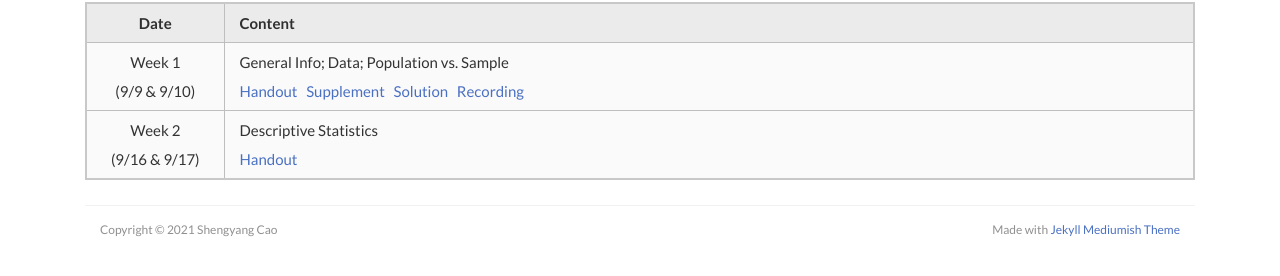
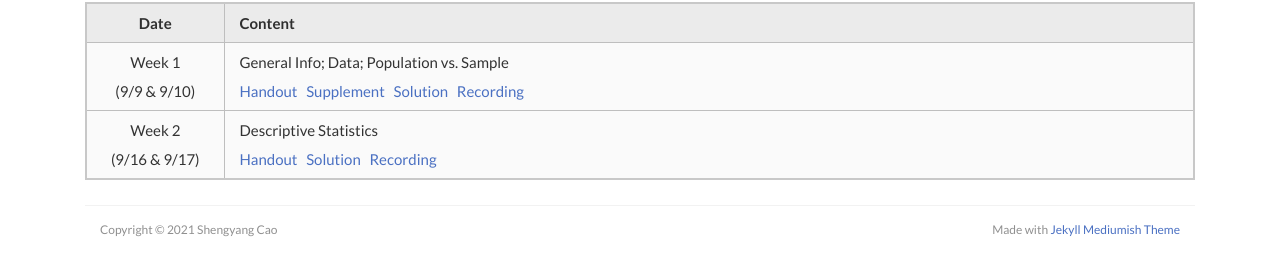
Before and after one commit to scaotravis/scaotravis.github.io, a Jekyll site: the page built from _pages/teaching/fa21-310.md, in a window 1280 px wide and 1165 px high. Shown: the part 886-1162 px from the top of the window. Built offline with Jekyll 4.4.1, drawn with Linux system fonts in a browser that asks for light colours; nearby versions of some CDN libraries; comment, search, counter and statistics services are not loaded.

Commit message:
update 310 page

```diff
--- a/_pages/teaching/fa21-310.md
+++ b/_pages/teaching/fa21-310.md
@@ -33,4 +33,4 @@ The following is also available on [Canvas](https://canvas.wisc.edu/courses/2570
 |     Date    |                     Content                     |
 |:-----------:|	:---------------------------------------------- |
 | Week 1 <br> (9/9 & 9/10) | General Info; Data; Population vs. Sample <br> [Handout](https://canvas.wisc.edu/courses/257051/files/20592108?wrap=1) &nbsp; [Supplement]({{ site.baseurl }}/downloads/teaching/fa21-310/310_fa21_supplement-1.pdf) &nbsp; [Solution](https://canvas.wisc.edu/courses/257051/files/20592164?module_item_id=3958744) &nbsp; [Recording](https://uwmadison.zoom.us/rec/share/g3gIFHWJ73QnuAKxssV7K4rEN1urPahLP0OESZBYmqhW9tvgtk3WSoZyj1UEpBlK.4xh0o-qnO6FIy2pp) |
-| Week 2 <br> (9/16 & 9/17) | Descriptive Statistics <br> [Handout](https://canvas.wisc.edu/courses/257051/files/20592152?wrap=1) |
+| Week 2 <br> (9/16 & 9/17) | Descriptive Statistics <br> [Handout](https://canvas.wisc.edu/courses/257051/files/20592152?wrap=1) &nbsp; [Solution](https://canvas.wisc.edu/courses/257051/files/20592099?wrap=1) &nbsp; [Recording](https://uwmadison.zoom.us/rec/share/q7FnPFTeBkNIBERjkJN5ABMRK3Mk0JaX2CqeyhSJZsn6TzrPldifAEB2r9Hpfs6O.6xKOzBVTJT8NXW5o) |
```
Also changed, not shown: 2 other files.
